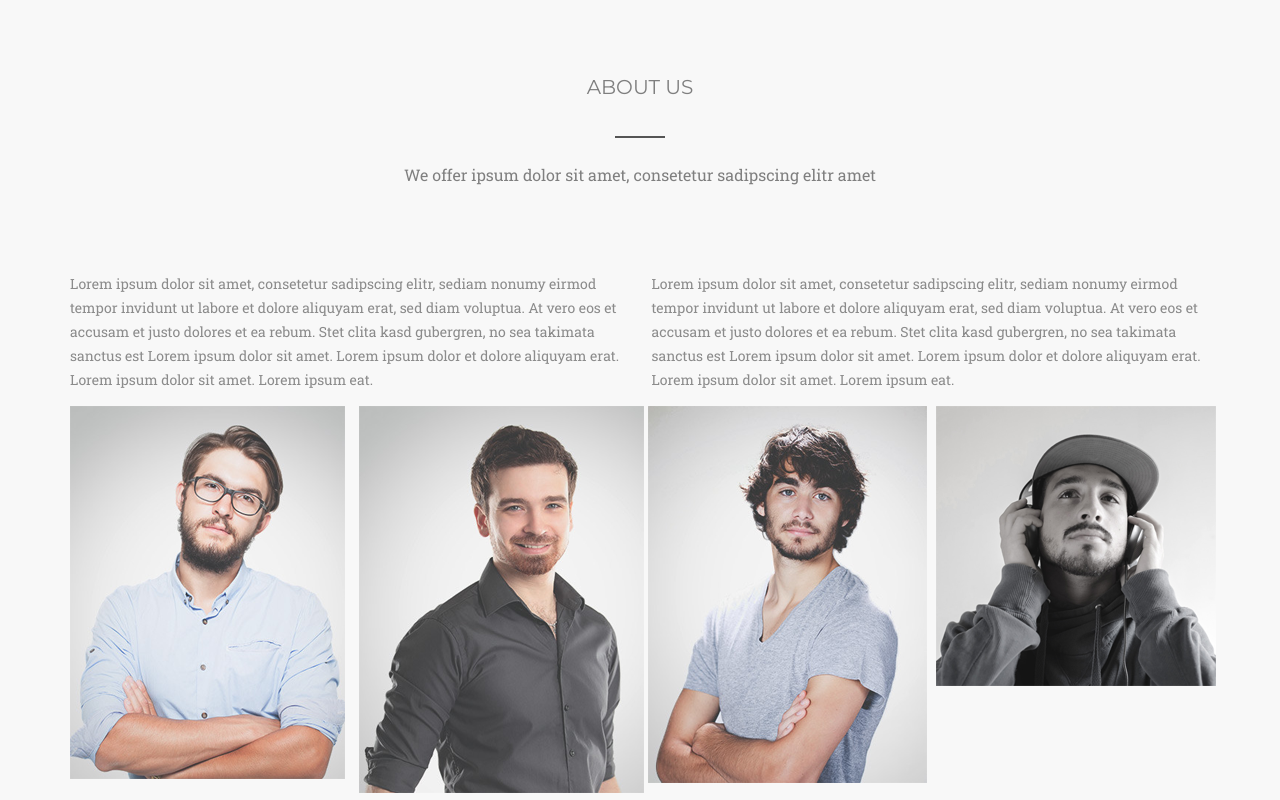
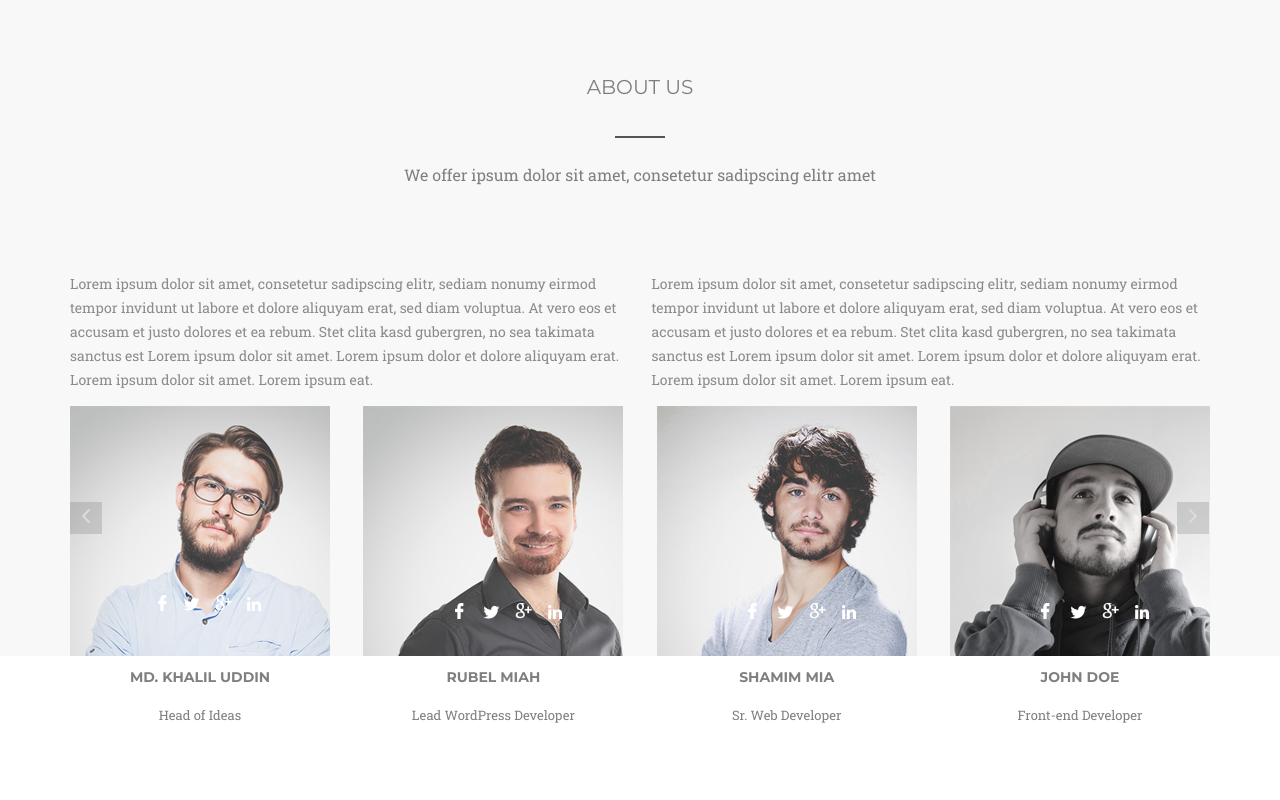
Before and after one commit to mayday9/Homework16-Startup, a plain HTML site: page index.html in a window 1280 px wide. Shown: the part 1408-2208 px from the top of the page. After the commit the page ends 2134 px from the top, so only its background shows below. Drawn offline with Linux system fonts and the light colour scheme.

Commit message:
Mooving forvard

```diff
--- a/index.html
+++ b/index.html
@@ -124,16 +124,149 @@
 				</div>
 				<div class="about-us__pictures">
 					<div class="pictures_blok pictures_blok1">
-						<img src="images/Ab_us_pic_1.png" alt="Pic1">
+						<div style="margin-top: 6rem">
+							<div class="rectangle">
+								<!--<img src="images/Rectangle%208.png" alt="rectangle">-->
+								<div class="fa-rectangle">
+									<img src="images/fa-angle-left.png" alt="fa-rect">
+								</div>
+
+								<div class="icons">
+									<div class="rectangle-icons">
+										<div class="fa-rectangle">
+											<img src="images/fa-fb.png" alt="fb">
+										</div>
+									</div>
+									<div class="rectangle-icons">
+										<div class="fa-rectangle">
+											<img src="images/fa-twitter.png" alt="tw">
+										</div>
+									</div>
+									<div class="rectangle-icons">
+										<div class="fa-rectangle">
+											<img src="images/fa-google.png" alt="google">
+										</div>
+									</div>
+									<div class="rectangle-icons">
+										<div class="fa-rectangle">
+											<img src="images/fa-linkedin.png" alt="link">
+										</div>
+									</div>
+
+								</div>
+							</div>
+						</div>
+						<div class="sign">
+							<h3 class="about-us__picture__name1">Md. Khalil Uddin</h3>
+							<p class="about-us__picture__sign">Head of Ideas</p>
+						</div>
+						<!--<img src="images/Ab_us_pic_1.png" alt="Pic1">-->
 					</div>
 					<div class="pictures_blok pictures_blok2">
-						<img src="images/Ab_us_pic_2.png" alt="Pic2">
+
+						<div class="icons-middle">
+							<div class="rectangle-icons">
+								<div class="fa-rectangle">
+									<img src="images/fa-fb.png" alt="fb">
+								</div>
+							</div>
+							<div class="rectangle-icons">
+								<div class="fa-rectangle">
+									<img src="images/fa-twitter.png" alt="tw">
+								</div>
+							</div>
+							<div class="rectangle-icons">
+								<div class="fa-rectangle">
+									<img src="images/fa-google.png" alt="google">
+								</div>
+							</div>
+							<div class="rectangle-icons">
+								<div class="fa-rectangle">
+									<img src="images/fa-linkedin.png" alt="link">
+								</div>
+							</div>
+
+						</div>
+
+						<div class="sign">
+							<h3 class="about-us__picture__name">Rubel Miah</h3>
+							<p class="about-us__picture__sign">Lead WordPress Developer</p>
+						</div>
+						<!--<img src="images/Ab_us_pic_2.png" alt="Pic2">-->
 					</div>
 					<div class="pictures_blok pictures_blok3">
-						<img src="images/Ab_us_pic_3.png" alt="Pic3">
+
+						<div class="icons-middle">
+							<div class="rectangle-icons">
+								<div class="fa-rectangle">
+									<img src="images/fa-fb.png" alt="fb">
+								</div>
+							</div>
+							<div class="rectangle-icons">
+								<div class="fa-rectangle">
+									<img src="images/fa-twitter.png" alt="tw">
+								</div>
+							</div>
+							<div class="rectangle-icons">
+								<div class="fa-rectangle">
+									<img src="images/fa-google.png" alt="google">
+								</div>
+							</div>
+							<div class="rectangle-icons">
+								<div class="fa-rectangle">
+									<img src="images/fa-linkedin.png" alt="link">
+								</div>
+							</div>
+
+						</div>
+
+						<div class="sign">
+							<h3 class="about-us__picture__name">Shamim Mia</h3>
+							<p class="about-us__picture__sign">Sr. Web Developer</p>
+						</div>
+						<!--<img src="images/Ab_us_pic_3.png" alt="Pic3">-->
 					</div>
 					<div class="pictures_blok pictures_blok4">
-						<img src="images/Ab_us_pic_4.png" alt="Pic4">
+						<div style="margin-top: 6rem">
+							<div style="margin-top: 6rem">
+								<div class="rectangle-right">
+									<!--<img src="images/Rectangle%208.png" alt="rectangle">-->
+									<div class="fa-rectangle">
+										<img src="images/fa-angle-right.png" alt="fa-rect">
+									</div>
+								</div>
+							</div>
+
+							<div class="icons">
+								<div class="rectangle-icons">
+									<div class="fa-rectangle">
+										<img src="images/fa-fb.png" alt="fb">
+									</div>
+								</div>
+								<div class="rectangle-icons">
+									<div class="fa-rectangle">
+										<img src="images/fa-twitter.png" alt="tw">
+									</div>
+								</div>
+								<div class="rectangle-icons">
+									<div class="fa-rectangle">
+										<img src="images/fa-google.png" alt="google">
+									</div>
+								</div>
+								<div class="rectangle-icons">
+									<div class="fa-rectangle">
+										<img src="images/fa-linkedin.png" alt="link">
+									</div>
+								</div>
+
+							</div>
+
+							<div class="sign">
+								<h3 class="about-us__picture__name">John Doe</h3>
+								<p class="about-us__picture__sign">Front-end Developer</p>
+							</div>
+						</div>
+						<!--<img src="images/Ab_us_pic_4.png" alt="Pic4">-->
 					</div>
 
 				</div>
--- a/style.css
+++ b/style.css
@@ -190,3 +190,99 @@ body{
 .pictures_blok{
 	width: 24%;
 }
+.pictures_blok1{
+	background-image: url("images/Ab_us_pic_1.png");
+	width: 16.25rem;
+	height: 15.625rem;
+}
+.pictures_blok2{
+	background-image: url("images/Ab_us_pic_2.png");
+	width: 16.25rem;
+	height: 15.625rem;
+}
+.pictures_blok3{
+	background-image: url("images/Ab_us_pic_3.png");
+	width: 16.25rem;
+	height: 15.625rem;
+}
+.pictures_blok4{
+	background-image: url("images/Ab_us_pic_4.png");
+	width: 16.25rem;
+	height: 15.625rem;
+}
+.about-us__picture__name1{
+	margin-top: 8.25rem;
+	font-family: 'Montserrat', sans-serif;
+	font-size: 0.875rem;
+	text-align: center;
+	text-transform: uppercase;
+	color: #7f7f7f;
+}
+.about-us__picture__name2{
+	margin-top: 8.25rem;
+	font-family: 'Montserrat', sans-serif;
+	font-size: 0.875rem;
+	text-align: center;
+	text-transform: uppercase;
+	color: #7f7f7f;
+}
+.about-us__picture__name{
+	margin-top: 2.25rem;
+	font-family: 'Montserrat', sans-serif;
+	font-size: 0.875rem;
+	text-align: center;
+	text-transform: uppercase;
+	color: #7f7f7f;
+}
+
+.about-us__picture__sign{
+	font-family: "Roboto Slab", sans-serif ;
+	font-size: 0.8125rem;
+	font-weight: normal;
+	color: #7f7f7f;
+	text-align: center;
+}
+.sign{
+	margin-bottom: 6.25rem;
+}
+.rectangle{
+	width: 2rem;
+	height: 2rem;
+	background: url(images/Rectangle_8.png);
+}
+.rectangle-right{
+	margin-left: 14.2rem;
+	width: 2rem;
+	height: 2rem;
+	background: url(images/Rectangle_8.png);
+}
+.rectangle:hover{
+	background: url("images/Rectangle_8_red.png");
+}
+.rectangle-right:hover {
+	background: url("images/Rectangle_8_red.png");
+}
+.rectangle-icons{
+	width: 2rem;
+	height: 2rem;
+	padding: 0.5rem;
+}
+.rectangle-icons:hover{
+	background: url("images/Rectangle_7_red.png");
+}
+.fa-rectangle{
+	text-align: center;
+	position: relative;
+	top: 50%;
+	transform: translateY(-50%);
+}
+.icons{
+	display:flex;
+	margin-top: 4rem;
+	margin-left: 5rem;
+}
+.icons-middle{
+	display:flex;
+	margin-top: 12rem;
+	margin-left: 5rem;
+}
```
Also changed, not shown: images/Rectangle_7_red.png (added), images/Rectangle_8.png (added), images/Rectangle_8_red.png (added), images/fa-angle-left.png (added), images/fa-angle-right.png (added), images/fa-fb.png (added), images/fa-google.png (added), images/fa-linkedin.png (added), images/fa-twitter.png (added).
